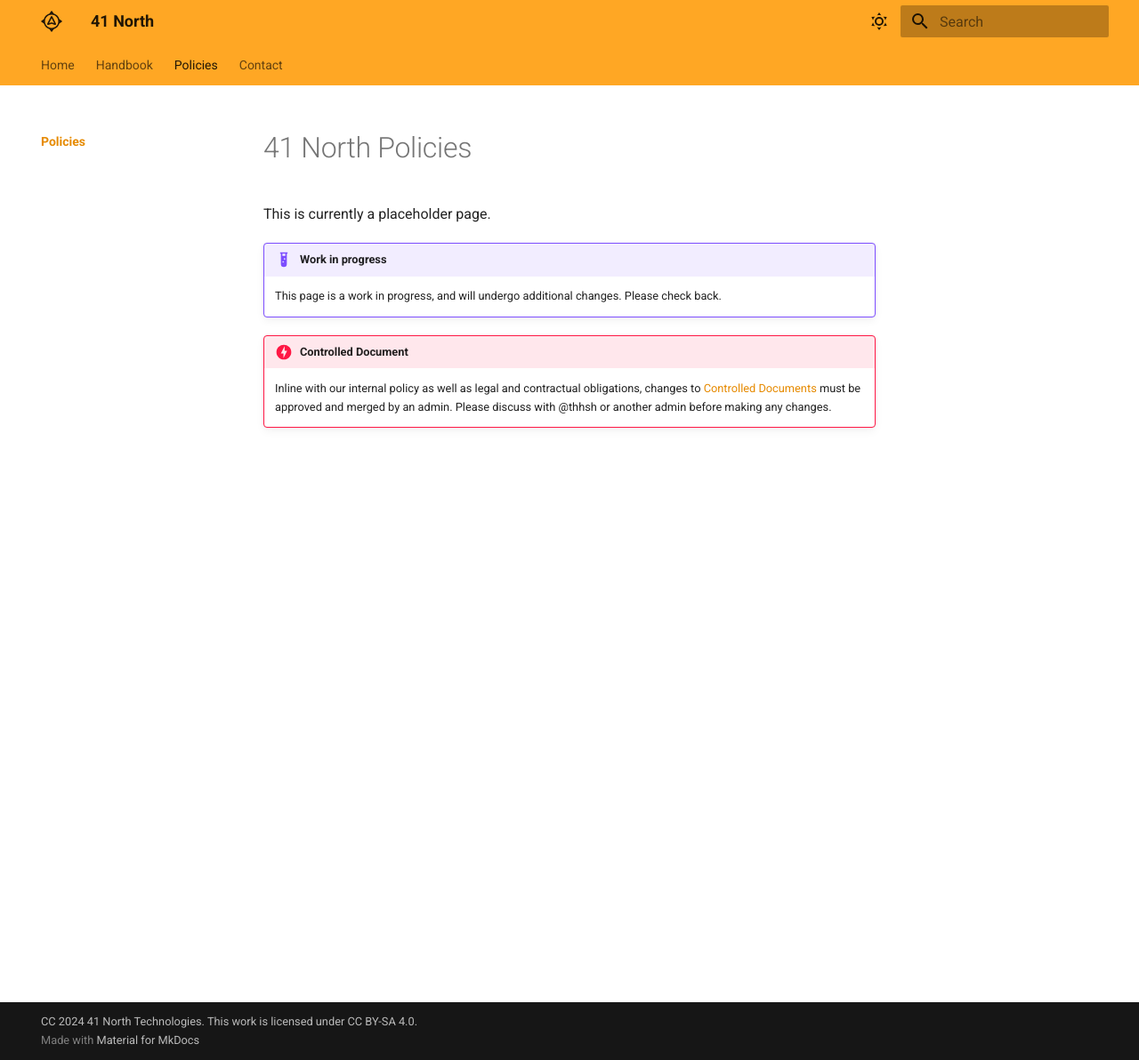
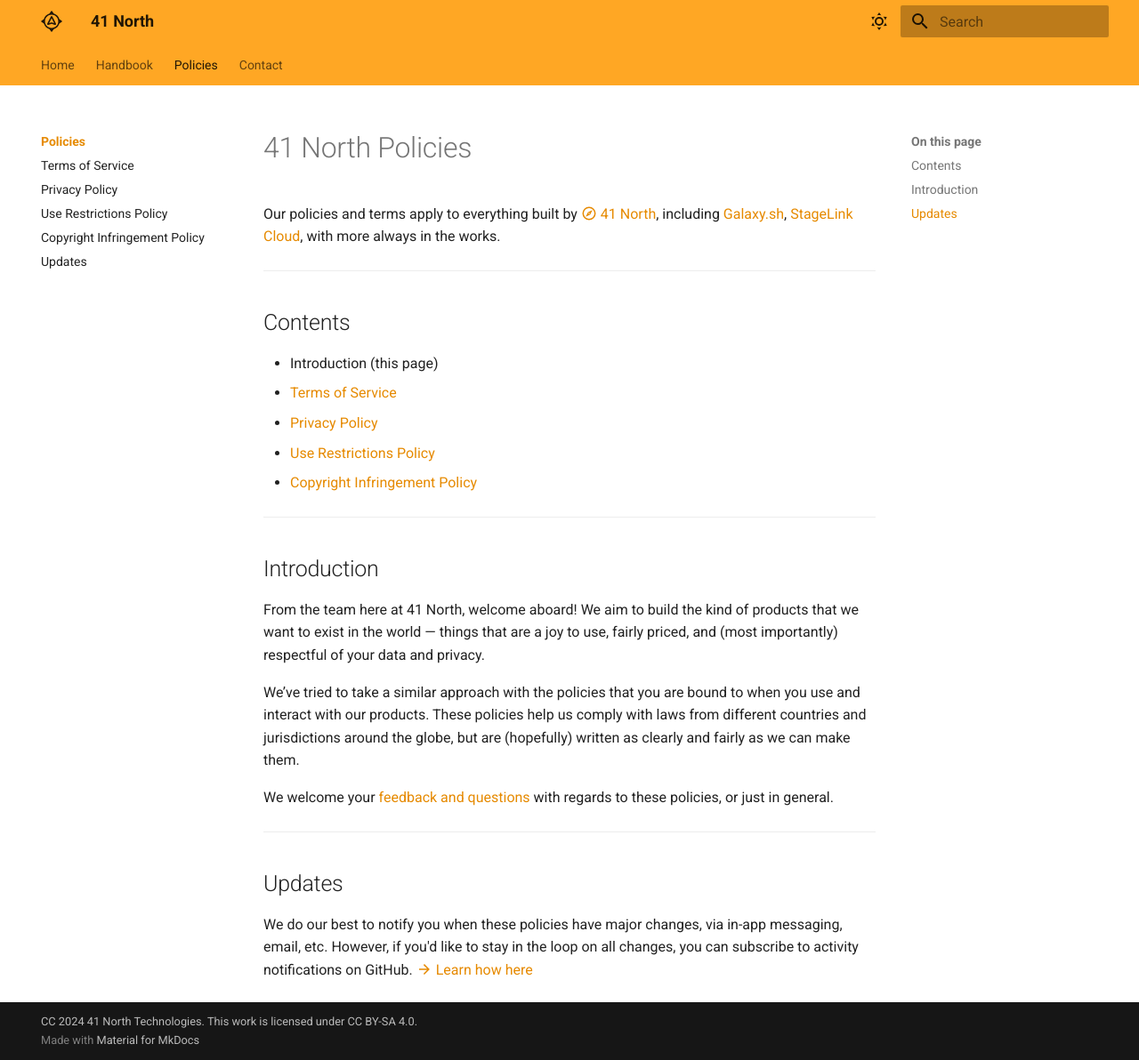
Before and after one commit to 41-north/about.41n.co, an MkDocs documentation site: the page built from docs/policies/index.md, in a window 1280 px wide and 1192 px high. Shown: the whole window at 89% size. Built offline with MkDocs 1.6.1 and Material for MkDocs 9.7.7, drawn with Linux system fonts in a browser that asks for light colours; comment, search, counter and statistics services are not loaded.

Commit message:
Initial Policies pages creation

```diff
--- /dev/null
+++ b/docs/policies/copyright.md
@@ -0,0 +1 @@
+# Copyright Infringement Policy
--- a/docs/policies/index.md
+++ b/docs/policies/index.md
@@ -1,9 +1,26 @@
 # 41 North Policies
 
-This is currently a placeholder page.
+Our policies and terms apply to everything built by [:material-compass-outline: 41 North](https://41n.co), including [Galaxy.sh](https://galaxy.sh), [StageLink Cloud](https://stagelink.cloud), with more always in the works.
 
-!!! example "Work in progress"
-    This page is a work in progress, and will undergo additional changes. Please check back.
+---
 
-!!! danger "Controlled Document"
-    Inline with our internal policy as well as legal and contractual obligations, changes to [Controlled Documents](handbook/this-site/controlled-documents.md) must be approved and merged by an admin. Please discuss with @thhsh or another admin before making any changes.
+## Contents
+-   Introduction (this page)
+-   [Terms of Service](terms.md)
+-   [Privacy Policy](privacy.md)
+-   [Use Restrictions Policy](use-restrictions.md)
+-   [Copyright Infringement Policy](copyright.md)
+
+---
+
+## Introduction
+From the team here at 41 North, welcome aboard! We aim to build the kind of products that we want to exist in the world — things that are a joy to use, fairly priced, and (most importantly) respectful of your data and privacy.
+
+We’ve tried to take a similar approach with the policies that you are bound to when you use and interact with our products. These policies help us comply with laws from different countries and jurisdictions around the globe, but are (hopefully) written as clearly and fairly as we can make them.
+
+We welcome your [feedback and questions](../contact/index.md) with regards to these policies, or just in general.
+
+---
+
+## Updates
+We do our best to notify you when these policies have major changes, via in-app messaging, email, etc. However, if you'd like to stay in the loop on all changes, you can subscribe to activity notifications on GitHub.  [:material-arrow-right: Learn how here](updates.md)
--- /dev/null
+++ b/docs/policies/privacy.md
@@ -0,0 +1 @@
+# Privacy Policy
--- /dev/null
+++ b/docs/policies/terms.md
@@ -0,0 +1 @@
+# Terms of Service
--- /dev/null
+++ b/docs/policies/use-restrictions.md
@@ -0,0 +1 @@
+# Use Restrictions Policy
```
Also changed, not shown: docs/policies/updates.md (added, +19 -0 lines), docs/policies/.pages (added).
